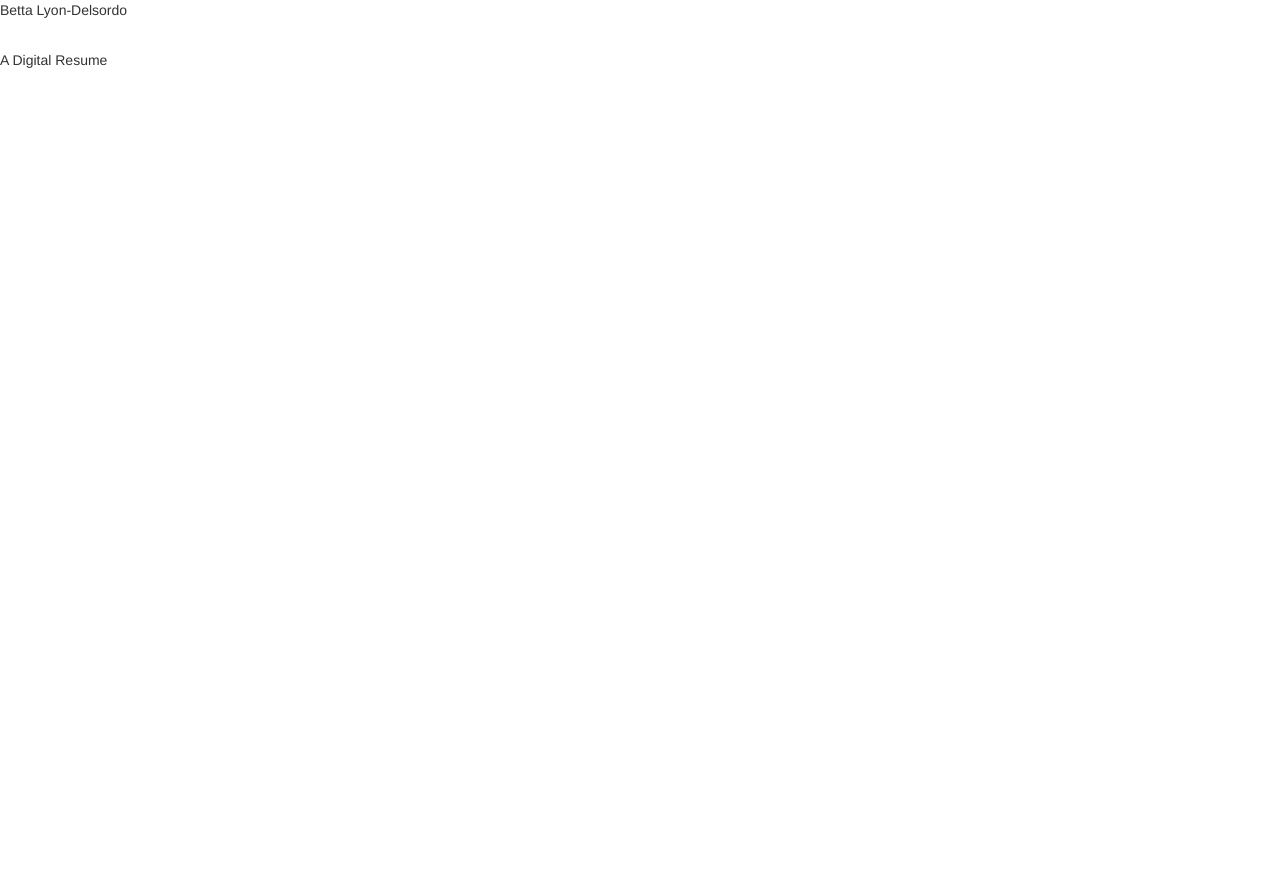
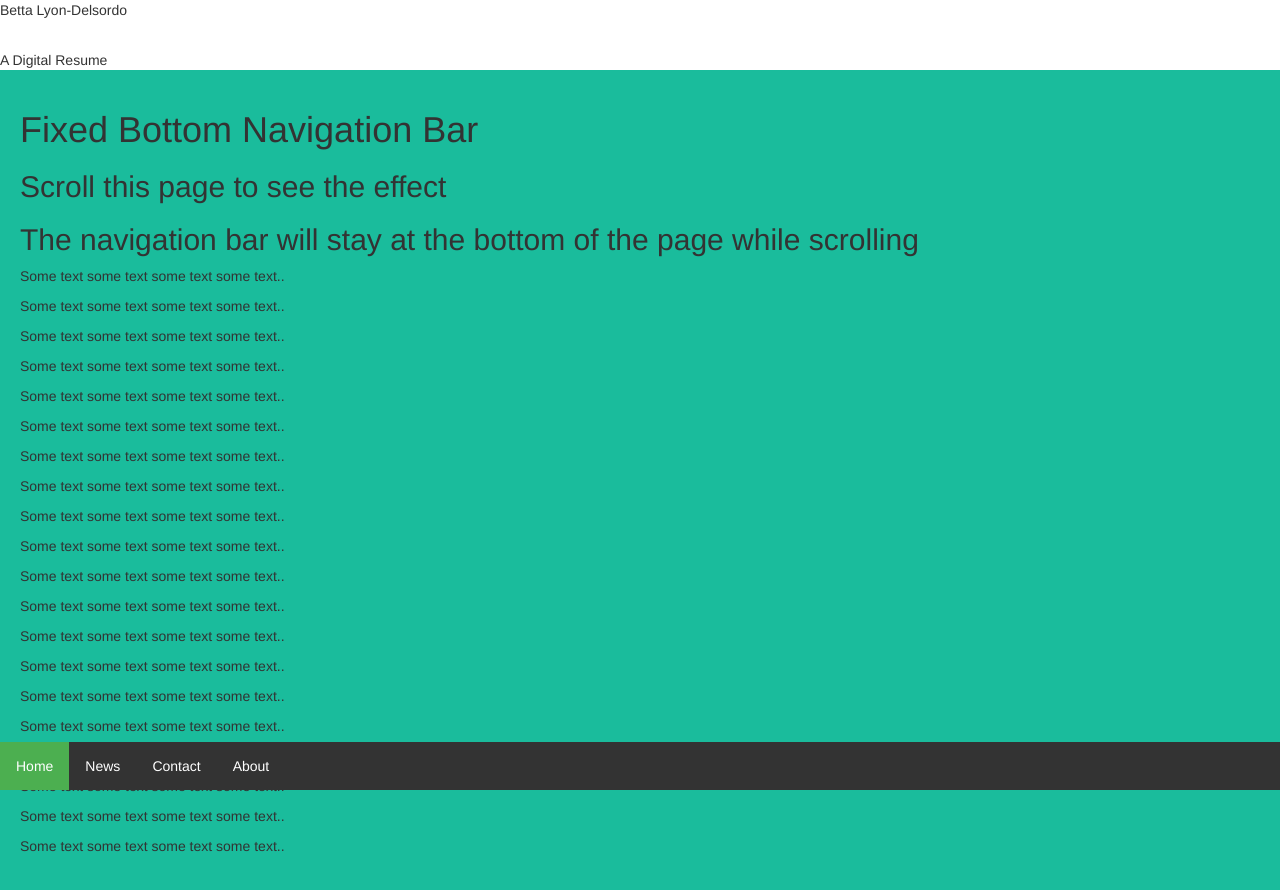
Before and after one commit to bclyon4718/about-me, a plain HTML site: page index.html in a window 1280 px wide. Shown: the top 890 px of the page. Before the commit the page ends 800 px from the top, so only its background shows below. Drawn offline with nearby package versions, Linux system fonts and the light colour scheme.

Commit message:
Add menu bar

```diff
--- a/index.html
+++ b/index.html
@@ -12,6 +12,40 @@
   <p>Betta Lyon-Delsordo</p>
 <br>A Digital Resume
   </div>
+  <ul>
+  <li><a class="active" href="#home">Home</a></li>
+  <li><a href="#news">News</a></li>
+  <li><a href="#contact">Contact</a></li>
+  <li><a href="#about">About</a></li>
+</ul>
+
+<div style="padding:20px;background-color:#1abc9c;height:1500px;">
+<h1>Fixed Bottom Navigation Bar</h1>
+<h2>Scroll this page to see the effect</h2>
+<h2>The navigation bar will stay at the bottom of the page while scrolling</h2>
+
+<p>Some text some text some text some text..</p>
+<p>Some text some text some text some text..</p>
+<p>Some text some text some text some text..</p>
+<p>Some text some text some text some text..</p>
+<p>Some text some text some text some text..</p>
+<p>Some text some text some text some text..</p>
+<p>Some text some text some text some text..</p>
+<p>Some text some text some text some text..</p>
+<p>Some text some text some text some text..</p>
+<p>Some text some text some text some text..</p>
+<p>Some text some text some text some text..</p>
+<p>Some text some text some text some text..</p>
+<p>Some text some text some text some text..</p>
+<p>Some text some text some text some text..</p>
+<p>Some text some text some text some text..</p>
+<p>Some text some text some text some text..</p>
+<p>Some text some text some text some text..</p>
+<p>Some text some text some text some text..</p>
+<p>Some text some text some text some text..</p>
+<p>Some text some text some text some text..</p>
+</div>
+
 
 </body>
 </html>
```
